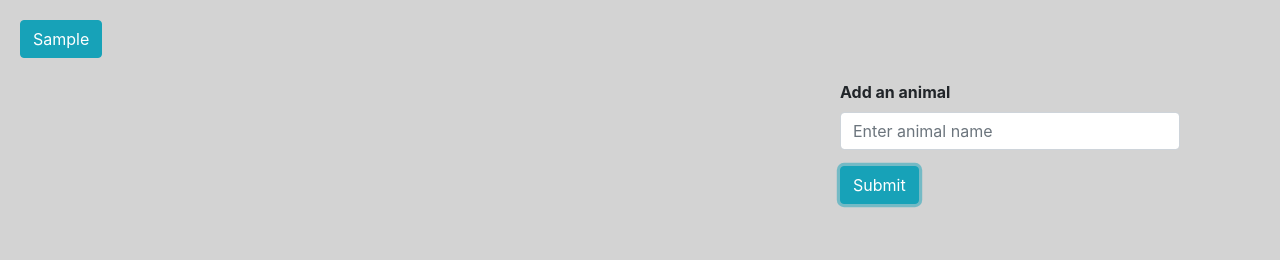
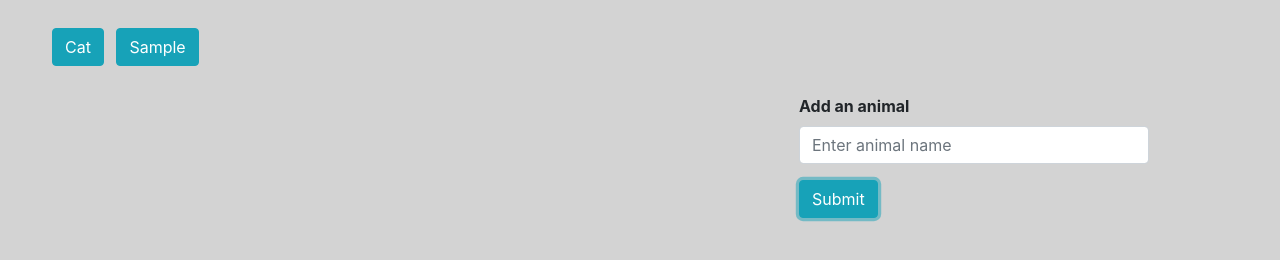
Before and after one commit to redanz/GifTastic, a plain HTML site: page index.html in a window 1280 px wide. Both pictures are taken after typing "Sample" into the empty fields and a click on the button "Submit". Drawn offline with nearby package versions, Linux system fonts and the light colour scheme; no server answers.

Commit message:
added one button to html, fixed bootstrap/css

```diff
--- a/assets/css/style.css
+++ b/assets/css/style.css
@@ -3,17 +3,7 @@ body {
 }
 
 img {
-	width: 300px;
-	height: auto;
-	padding: 5px;
+	height: 200px;
+	width: auto;
+	padding: 10px;
 }
-
-.buttonsDiv {
-	padding: 5px;
-	margin: 10px;
-	height: 60px;
-}
-
-.animalButton {
-	margin: 5px;
-}
--- a/assets/javascript/app.js
+++ b/assets/javascript/app.js
@@ -1,5 +1,6 @@
-var queryURL;
+var queryURL = 'https://api.giphy.com/v1/gifs/search?q=cat&api_key=KbESqGhdlXfWMhMZRx7ekPvjdWb4ZgTG&limit=10';
 var gifsArray = [];
+getGifs('Cat');
 
 // create new button for input
 $('#submitButton').on('click', function(){
@@ -11,7 +12,7 @@ $('#submitButton').on('click', function(){
 		if (cleanInput){
 			queryURL = 'https://api.giphy.com/v1/gifs/search?q=' + cleanInput + '&api_key=KbESqGhdlXfWMhMZRx7ekPvjdWb4ZgTG&limit=10';
 			getGifs(cleanInput);
-			var newButton = $('<button type="load" class="animalButton btn btn-info"></button>');
+			var newButton = $('<button type="load" class="animalButton btn btn-info m-1"></button>');
 			newButton.text(cleanInput);
 			$('.buttonsDiv').append(newButton);
 			$('#input').val('');
@@ -37,7 +38,6 @@ function showImages(name){
 		img.attr('src', gifsArray[name][i].anim);
 		img.attr('index', i);
 		header.text('Rating: ' + gifsArray[name][i].rating);
-		// header.append(img);
 		container.append(header, img);
 		$('#images').append(container);
 	}
@@ -56,7 +56,7 @@ $(document).on('click', 'img', function(){
 	}
 });
 
-// Makes Ajax call to get data and pushes to gifArray
+// makes Ajax call to get data and pushes to gifArray
 function getGifs(animal){
 	$.ajax({
 		url: queryURL,
@@ -75,7 +75,7 @@ function getGifs(animal){
 }
 
 
-// Looks for duplicates and cleans format
+// looks for duplicates and cleans format
 function cleanAndCheckInput(str){
 	animalName = str.toLowerCase();
 	keys = Object.keys(gifsArray);
--- a/index.html
+++ b/index.html
@@ -15,31 +15,35 @@
 </head>
 <body>
 
-	<div class="buttonsDiv">
+	<div class="container w-100 ml-4">
 
+		<div class="row mt-4">
+			<div class="buttonsDiv ml-4">
+				<button type="load" class="animalButton btn btn-info m-1">Cat</button>
+			</div>
 		</div>
 
-	<div class="container">
-
-		<div id="images" class="col-8 float-left"></div>
-
-		<div id="form-container" class="col-4 float-left">
+		<div class="row mt-4">
+			<div id="images" class="col-8"></div>
+			<div id="form-container" class="col-4">
 				<form>
 					<div class="form-group">
 						<label for="query" class="font-weight-bold">Add an animal</label>
 						<input type="text" class="form-control" id="input" aria-describedby="searchTerm" placeholder="Enter animal name">
 					</div>
-				<div class="float-none">
+					<div>
 						<button id="submitButton" type="submit" class="btn btn-info button-3">Submit</button>
 					</div>
 					<br>
 					<p id="alert" style="display: none">Please enter a new animal name</p>
-
 				</form>
 			</div>
 		</div>
 
+	</div>
+
 	<script src="https://cdnjs.cloudflare.com/ajax/libs/jquery/3.2.1/jquery.min.js"></script>
 	<script src="./assets/javascript/app.js"></script>
+
 </body>
 </html>
```
Lines whose indentation alone changed are shown as unchanged.
